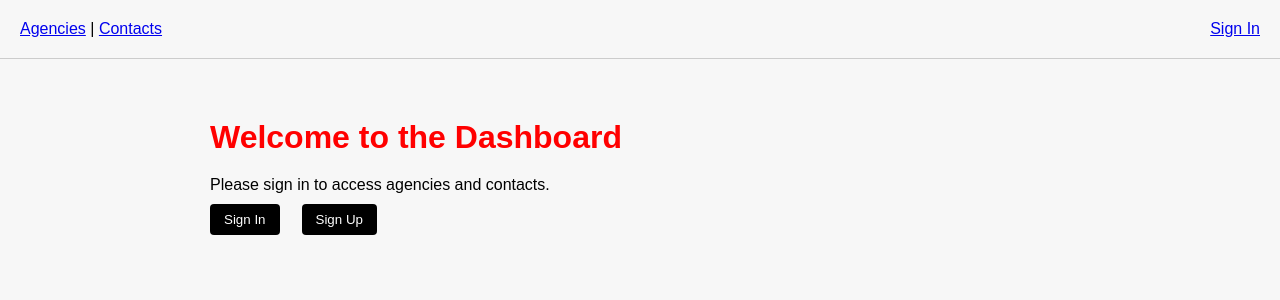
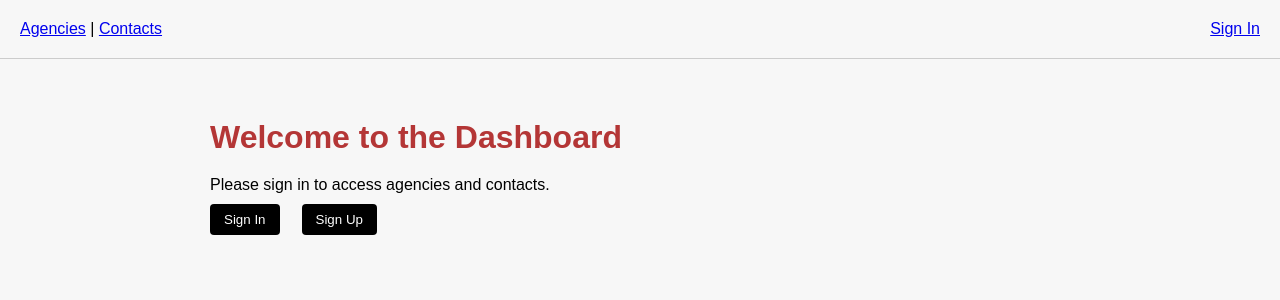
Before and after one commit to namoussa-Hx/nextjs-dashboard, a Next.js app in the folder my-dashboard/: page / in a window 1280 px wide. Shown: the top 300 px of the page. Built offline with nearby package versions, Linux system fonts and the light colour scheme; no server answers.

Commit message:
Change header color from red to rgb(180, 54, 54)

```diff
--- a/my-dashboard/src/app/globals.css
+++ b/my-dashboard/src/app/globals.css
@@ -41,7 +41,7 @@ body {
 
 h1, h2 {
   margin-bottom: 20px;
-  color: red;
+  color: rgb(180, 54, 54);
 }
 .btn-group {
   display: flex;
```
